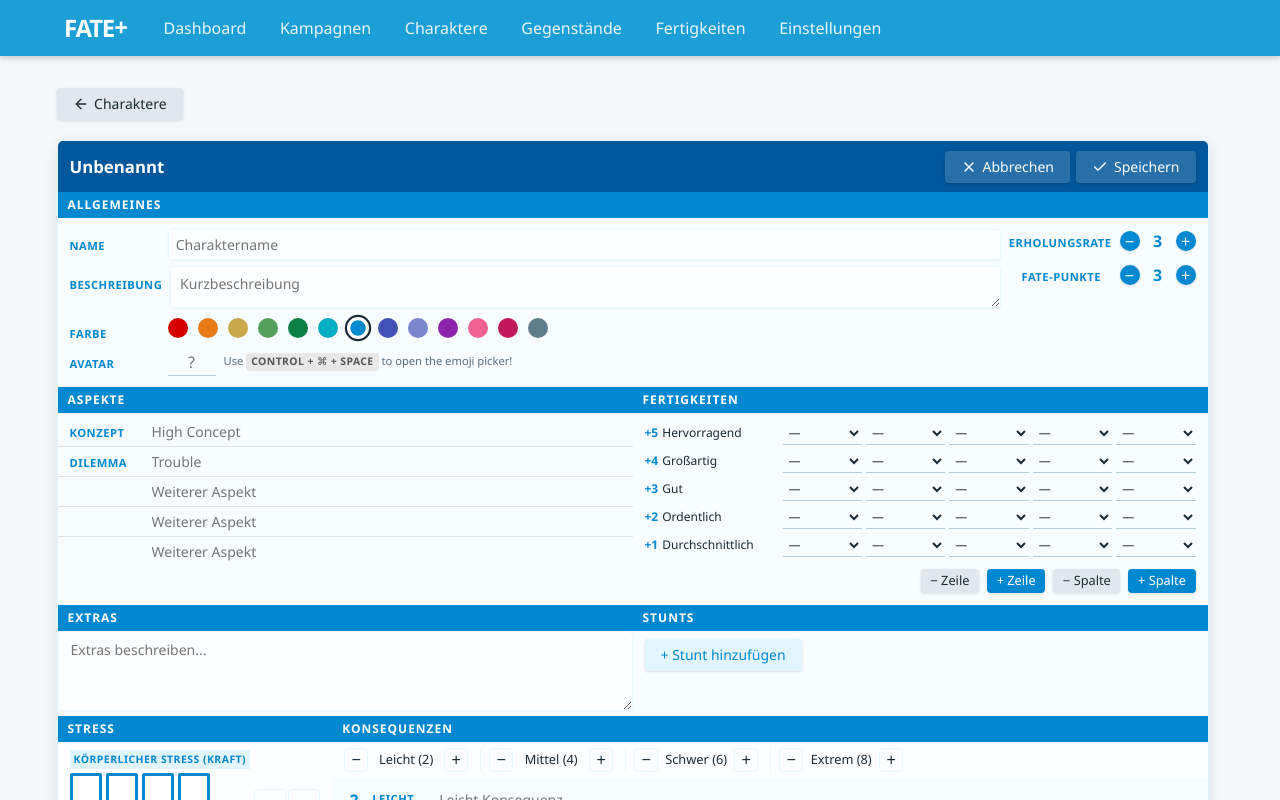
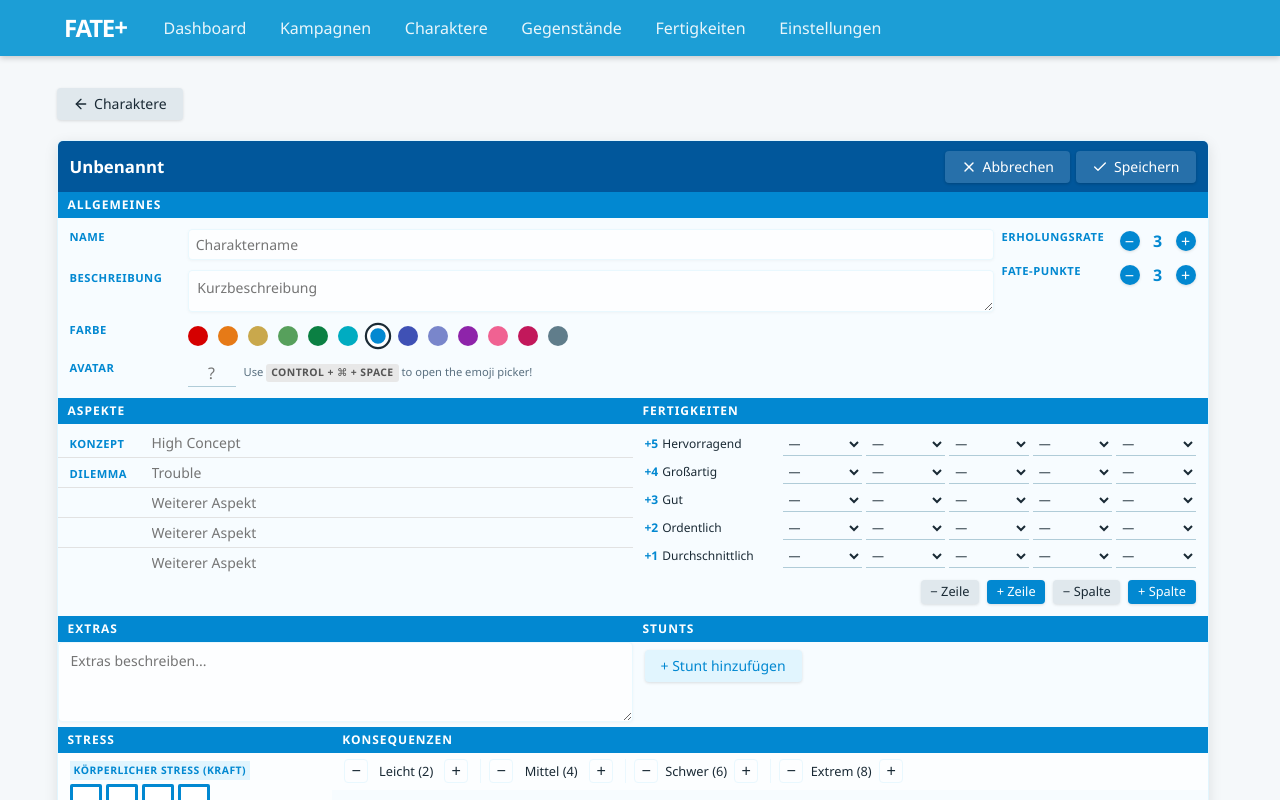
Before and after one commit to timengel/fate-copilot, a Vue app: page /characters/new in a window 1280 px wide. Built offline with nearby package versions, Linux system fonts and the light colour scheme.

Commit message:
fix: general section styles

```diff
--- a/src/components/character/CharacterSheet.vue
+++ b/src/components/character/CharacterSheet.vue
@@ -627,9 +627,20 @@ defineExpose({ save });
   min-width: 160px;
 }
 
+.general-grid .field-label {
+  width: 110px;
+  min-width: 110px;
+}
+
+.general-left {
+  display: flex;
+  flex-direction: column;
+  gap: 0.25rem;
+}
+
 .field-row {
   display: flex;
-  align-items: baseline;
+  align-items: start;
   gap: 0.5rem;
   padding: 3px 0;
 }
@@ -654,6 +665,11 @@ defineExpose({ save });
   padding: 0.3rem 0.45rem;
   color: var(--fate-text);
   font-size: 0.875rem;
+}
+
+.general-left .field-value {
+  flex: 1 1 auto;
+  min-width: 0;
 }
 
 .field-value.field-description {
--- a/src/components/character/ItemSheet.vue
+++ b/src/components/character/ItemSheet.vue
@@ -537,9 +537,14 @@ defineExpose({ save });
   gap: 0.25rem;
 }
 
+.allgemeines-grid .field-label {
+  width: 110px;
+  min-width: 110px;
+}
+
 .field-row {
   display: flex;
-  align-items: baseline;
+  align-items: start;
   gap: 0.5rem;
   padding: 3px 0;
 }
@@ -563,6 +568,12 @@ defineExpose({ save });
   padding: 0.3rem 0.45rem;
   color: var(--fate-text);
   font-size: 0.875rem;
+}
+
+.allgemeines-left .field-value,
+.allgemeines-left .field-input {
+  flex: 1 1 auto;
+  min-width: 0;
 }
 
 .field-value.field-description {
```
